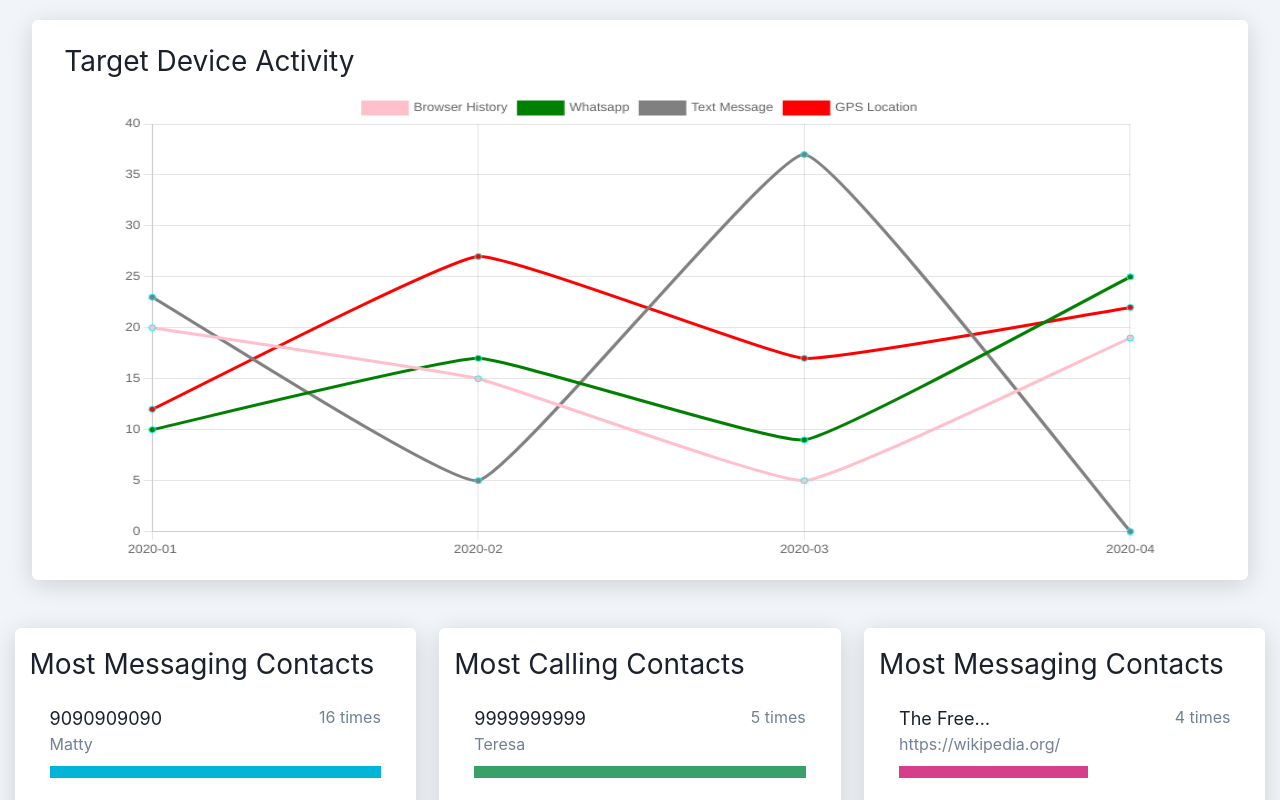
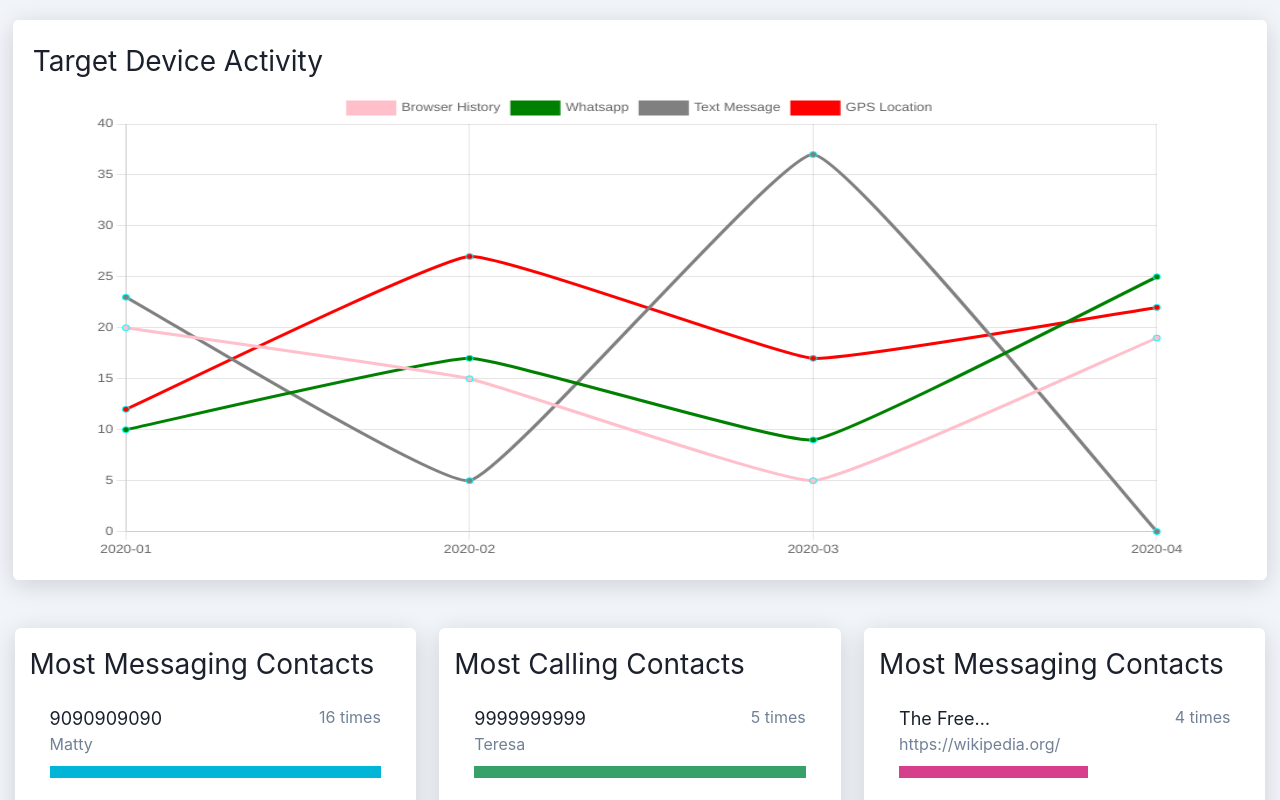
Before and after one commit to iamsahilydv/mspy, a React (Create React App) app: page /home in a window 1280 px wide. Shown: the top 800 px of the page. Built offline with nearby package versions, Linux system fonts and the light colour scheme.

Commit message:
Dashboard done along with next login style

```diff
--- a/src/Components/Home/Chart.jsx
+++ b/src/Components/Home/Chart.jsx
@@ -99,10 +99,10 @@ const Chart = () => {
         className={style.stack}
         bg={"white"}
         h={{ base: "auto", lg: "70vh" }}
-        w={"98%"}
+        w={"100%"}
         margin={"auto"}
         mb={"40px"}
-        //   border={"1px solid red"}
+          // border={"1px solid red"}
         boxSizing={"border-box"}
         p={"20px"}
       >
--- a/src/Components/Home/Dashboard.module.css
+++ b/src/Components/Home/Dashboard.module.css
@@ -31,7 +31,7 @@
 .chart {
   /* border: 1px solid red; */
   height: 100%;
-  width: 95vw;
+  width: 98vw;
   margin: auto;
   margin-top: 20px;
   background-color: white;
```
